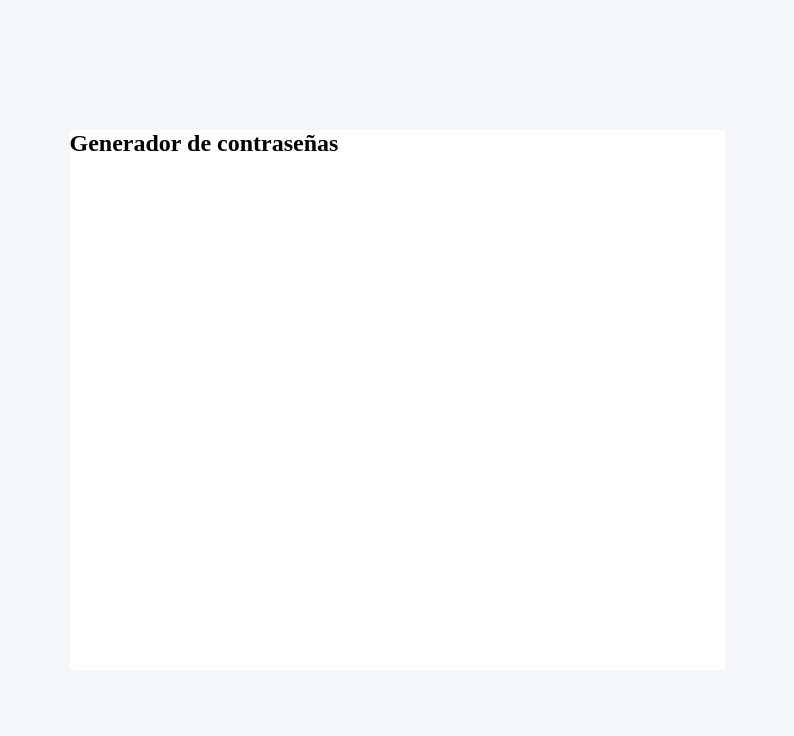
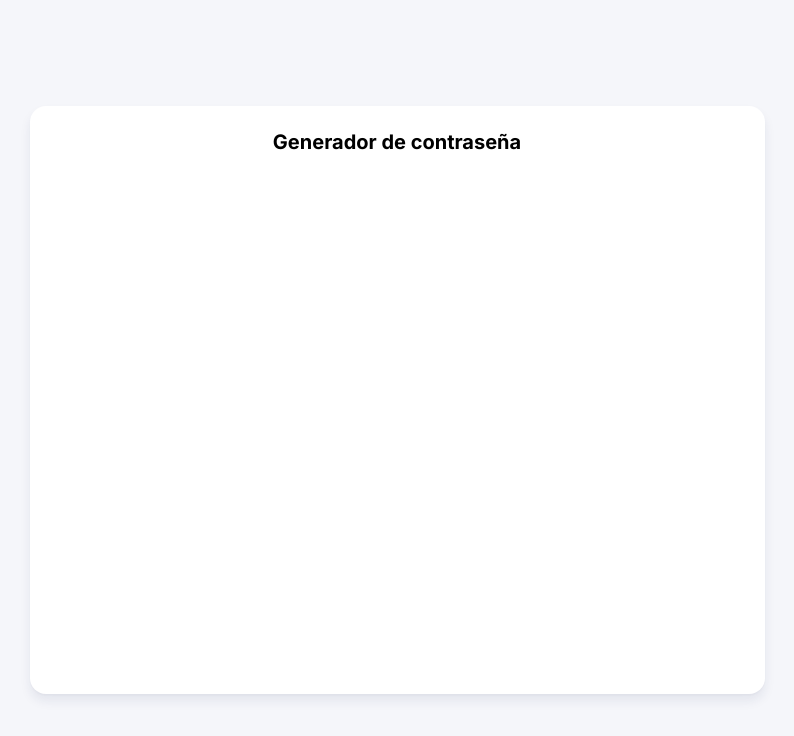
Before and after one commit to VictorTamayoBriones/password-generate, a React (Vite) app: page / in a window 1280 px wide. Shown: the top 736 px of the page, without its empty margins (243-1037 px from the left). Built offline with nearby package versions, Linux system fonts and the light colour scheme.

Commit message:
feat: :sparkles: initial main content

```diff
--- a/index.html
+++ b/index.html
@@ -4,6 +4,12 @@
     <meta charset="UTF-8" />
     <link rel="icon" type="image/svg+xml" href="/vite.svg" />
     <meta name="viewport" content="width=device-width, initial-scale=1.0" />
+
+    <link rel="preconnect" href="https://fonts.googleapis.com">
+    <link rel="preconnect" href="https://fonts.gstatic.com" crossorigin>
+    <link href="https://fonts.googleapis.com/css2?family=Inter:wght@300;400;500;600;700;800;900&display=swap" rel="stylesheet">
+
+
     <title>Vite + React + TS</title>
   </head>
   <body>
--- a/src/App.tsx
+++ b/src/App.tsx
@@ -1,14 +1,15 @@
 import { Container } from "./components/Container"
-import { Body } from "./components/body"
+import { Content } from "./components/Content"
+import { Main } from "./components/Main"
 
 function App() {
 
   return (
-    <Body>
+    <Main>
       <Container>
-        <h1>Generador de contraseñas</h1>
+        <Content/>
       </Container>
-    </Body>
+    </Main>
   )
 }
 
--- a/src/components/Container/Container.tsx
+++ b/src/components/Container/Container.tsx
@@ -5,4 +5,7 @@ export const Container = styled.article`
     width: 655px;
     height: 540px;
     background: ${theme.white};
+    border-radius: 16px;
+    box-shadow: 0 7px 11px #172a5814, 0 1.4px 1.79px #172a5807;
+    padding: 24px 40px;
 `;
--- /dev/null
+++ b/src/components/Content/Content.tsx
@@ -0,0 +1,11 @@
+import { ContentContainer, Title } from "./content.styles"
+
+function Content() {
+  return (
+    <ContentContainer>
+        <Title>Generador de contraseña</Title>
+    </ContentContainer>
+  )
+}
+
+export default Content
--- /dev/null
+++ b/src/components/Content/content.styles.tsx
@@ -0,0 +1,13 @@
+import styled from 'styled-components';
+
+export const ContentContainer = styled.div`
+    width: 100%;
+    height: 100%;
+`;
+
+export const Title = styled.h2`
+    font-weight: bold;
+    font-size: 20px;
+    line-height: 24px;
+    text-align: center;
+`;
--- /dev/null
+++ b/src/components/Content/index.ts
@@ -0,0 +1,2 @@
+export { default as Content } from './Content';
+export * from './content.styles';
--- a/src/components/body/Body.tsx
+++ b/src/components/Main/Main.tsx
@@ -1,7 +1,7 @@
 import styled from 'styled-components';
 import { theme } from '../../theme';
 
-export const Body = styled.main`
+export const Main = styled.main`
     width: 100vw;
     height: 100vh;
     background: ${theme.bg};
--- /dev/null
+++ b/src/components/Main/index.ts
@@ -0,0 +1 @@
+export * from './Main';
--- a/src/components/body/index.ts
+++ /dev/null
@@ -1 +0,0 @@
-export * from './Body';
--- a/src/index.css
+++ b/src/index.css
@@ -2,6 +2,7 @@
   margin: 0;
   box-sizing: 0;
   padding: 0;
+  font-family: 'Inter', sans-serif !important;
 }
 
 body{
```
